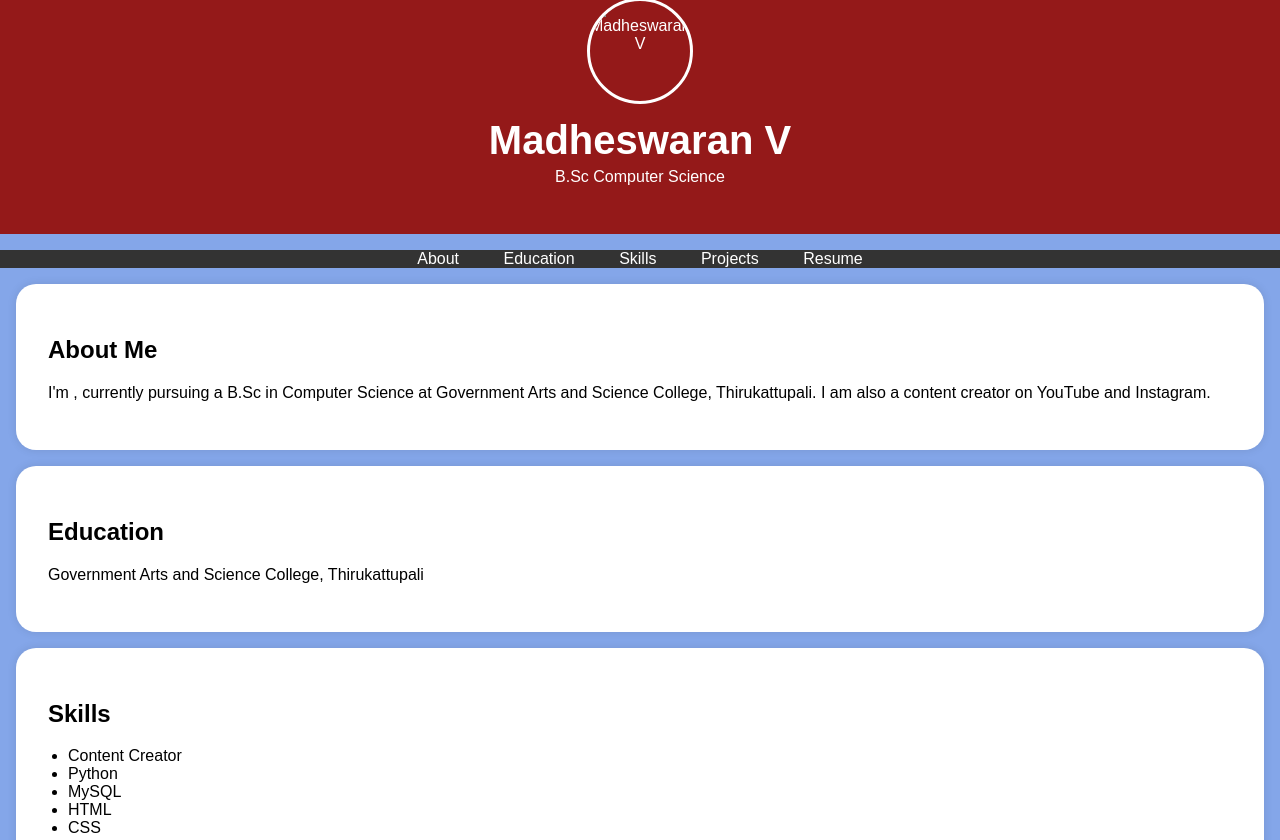
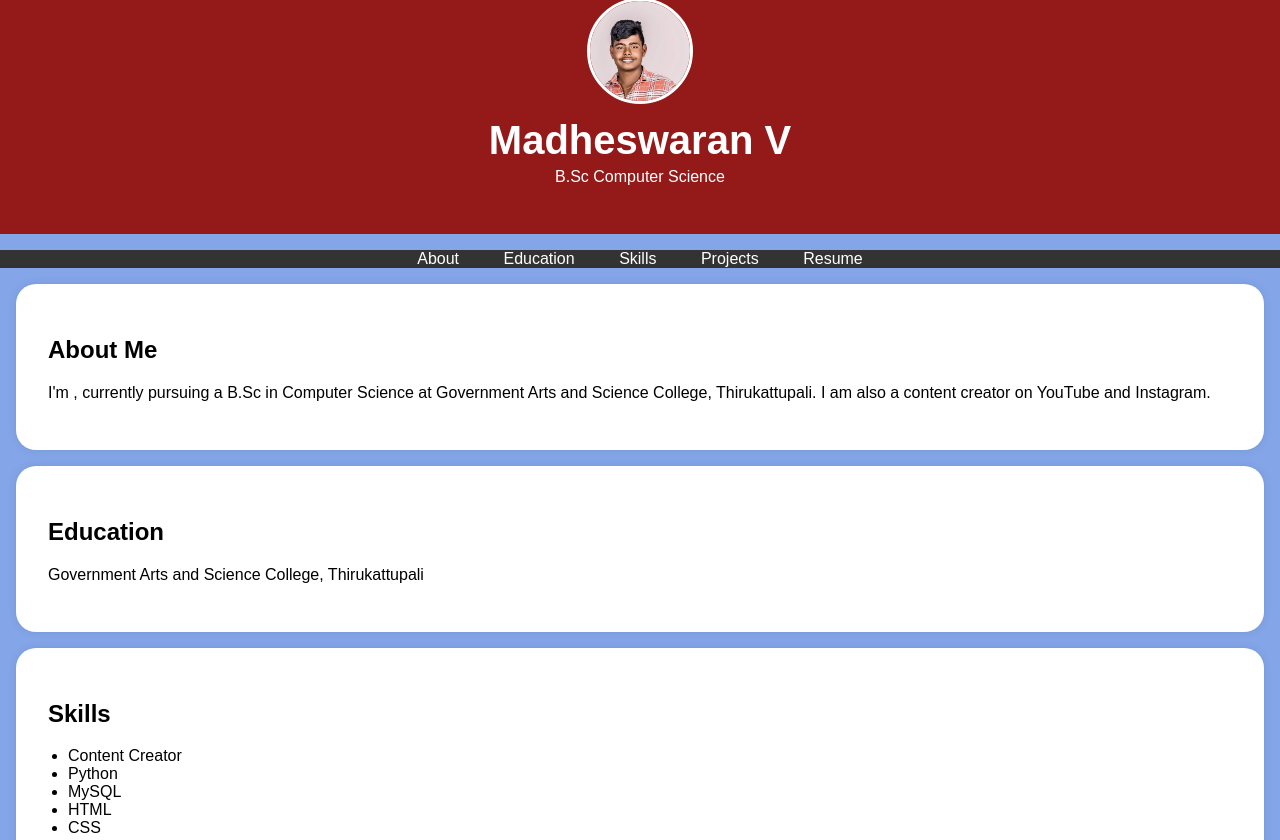
Before and after one commit to Madheswaran95/Portfolio-, a plain HTML site: page index.html in a window 1280 px wide. Shown: the top 840 px of the page. Drawn offline with Linux system fonts and the light colour scheme; the site is published under a folder, as on GitHub Pages, so addresses that start at the root find nothing.

Commit message:
Update index.html

```diff
--- a/index.html
+++ b/index.html
@@ -103,7 +103,7 @@
 <body>
     <header>
         <div class="header-content">
-            <img src="/1715758868322.jpg" alt="Madheswaran V" class="profile-picture">
+            <img src="1715758868322.jpg" alt="Madheswaran V" class="profile-picture">
             <h1>Madheswaran V</h1>
             <p>B.Sc Computer Science</p>
         </div>
```
